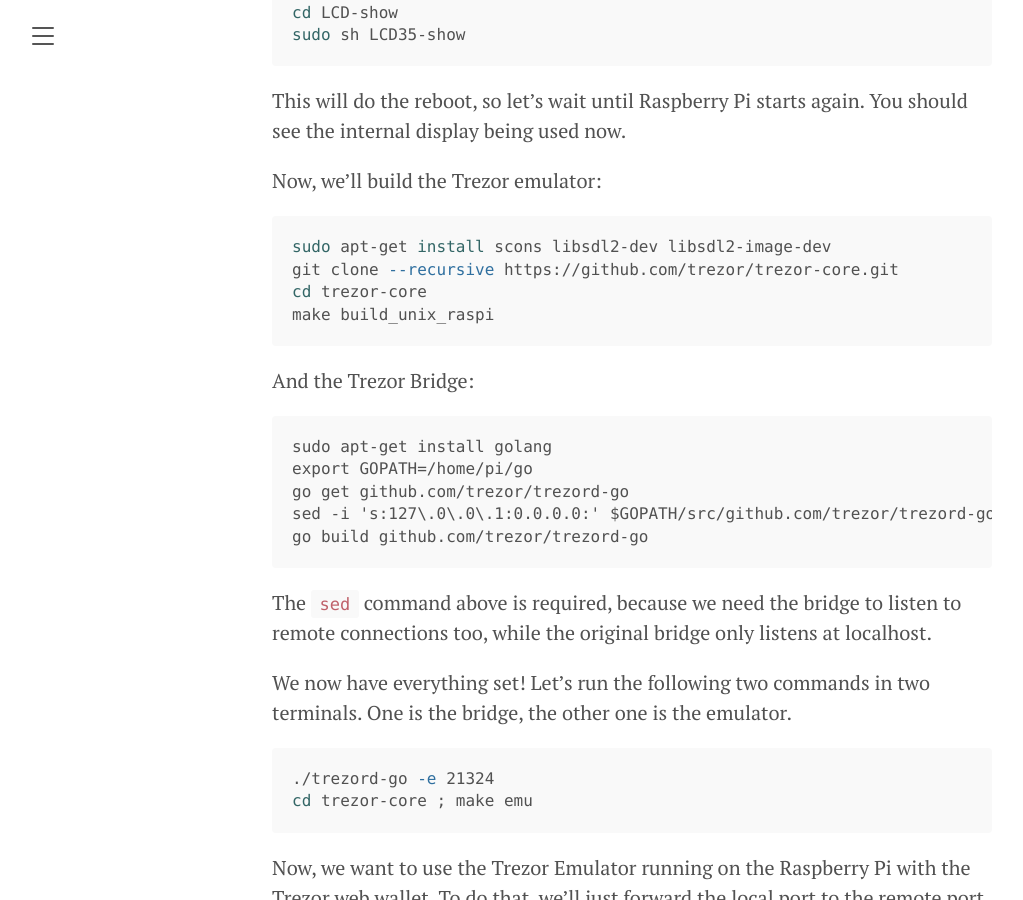
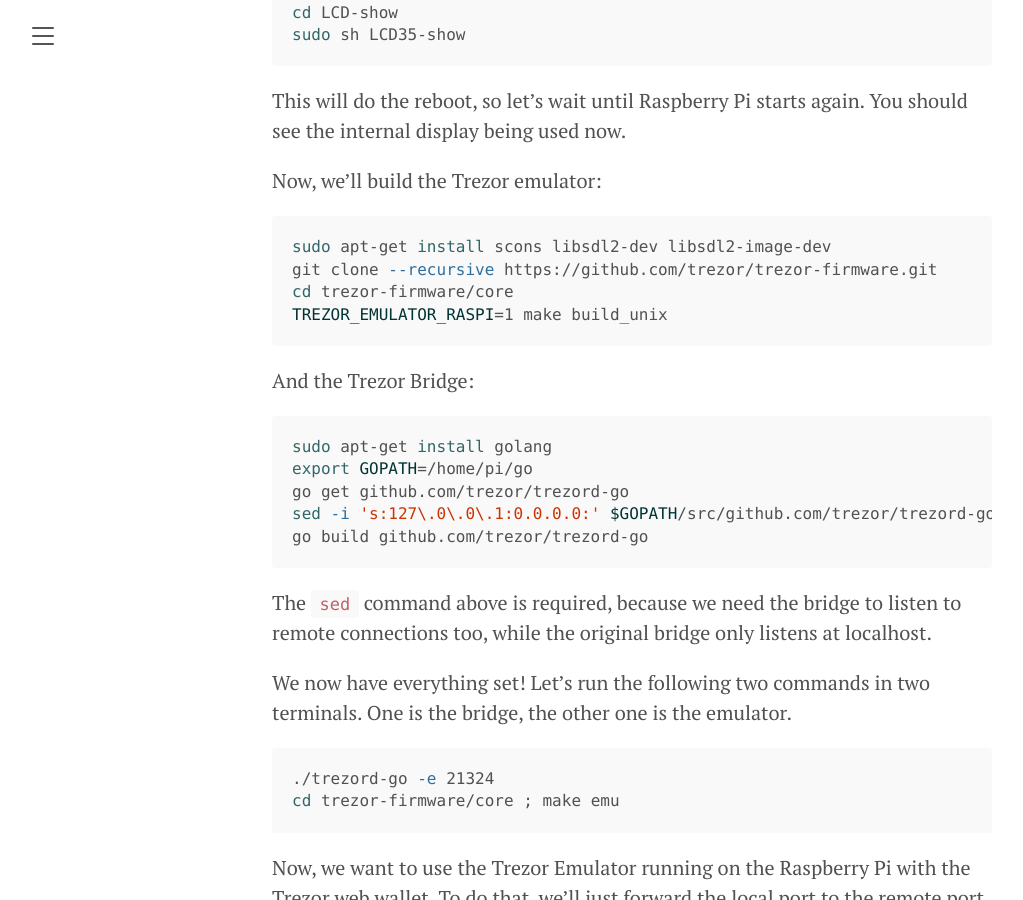
Before and after one commit to prusnak/rusnak.io, a Jekyll site: the page built from _posts/2018-11-07-trezor-emulator-on-raspberry-pi.md, in a window 1280 px wide and 900 px high, scrolled down 1243 px. Shown: the whole window, without its empty margins (8-1031 px from the left). Built offline with Jekyll 4.4.1, drawn with Linux system fonts in a browser that asks for light colours; nearby versions of some CDN libraries.

Commit message:
modernize article

````diff
--- a/_posts/2018-11-07-trezor-emulator-on-raspberry-pi.md
+++ b/_posts/2018-11-07-trezor-emulator-on-raspberry-pi.md
@@ -3,7 +3,7 @@
 title: Trezor Emulator on Raspberry Pi
 ---
 
-I got an idea while looking at the cool project called [RaspiBlitz](https://github.com/rootzoll/raspiblitz). They are using a nice LCD shield on top of Raspberry Pi for their Lightning Node. What if I tried running the [Trezor Emulator](https://github.com/trezor/trezor-core) on the same hardware setup? Trezor is completely open-source, so this should not be a big problem, right? Here is the result of my late-night experiment. And it's beautiful!
+I got an idea while looking at the cool project called [RaspiBlitz](https://github.com/rootzoll/raspiblitz). They are using a nice LCD shield on top of Raspberry Pi for their Lightning Node. What if I tried running the [Trezor Emulator](https://github.com/trezor/trezor-firmware) on the same hardware setup? Trezor is completely open-source, so this should not be a big problem, right? Here is the result of my late-night experiment. And it's beautiful!
 
 ![trezor_raspi](/assets/trezor_raspi.jpg)
 
@@ -34,14 +34,14 @@
 
 ``` bash
 sudo apt-get install scons libsdl2-dev libsdl2-image-dev
-git clone --recursive https://github.com/trezor/trezor-core.git
-cd trezor-core
-make build_unix_raspi
+git clone --recursive https://github.com/trezor/trezor-firmware.git
+cd trezor-firmware/core
+TREZOR_EMULATOR_RASPI=1 make build_unix
 ```
 
 And the Trezor Bridge:
 
-```
+``` bash
 sudo apt-get install golang
 export GOPATH=/home/pi/go
 go get github.com/trezor/trezord-go
@@ -55,7 +55,7 @@
 
 ``` bash
 ./trezord-go -e 21324
-cd trezor-core ; make emu
+cd trezor-firmware/core ; make emu
 ```
 
 Now, we want to use the Trezor Emulator running on the Raspberry Pi with the Trezor web wallet. To do that, we'll just forward the local port to the remote port (on the Raspberry Pi) and the wallet will immediately find that. Here is the magic to do that:
````
